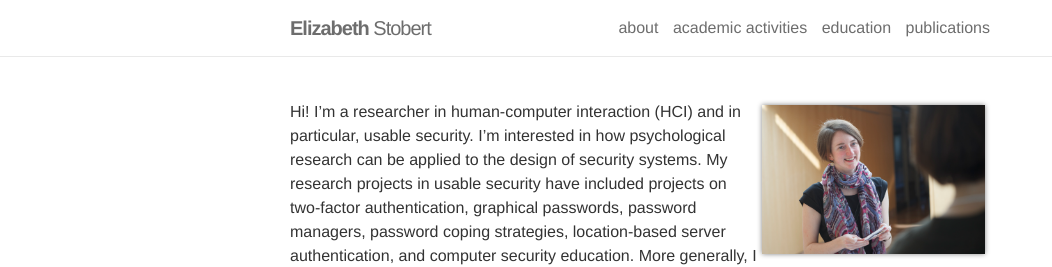
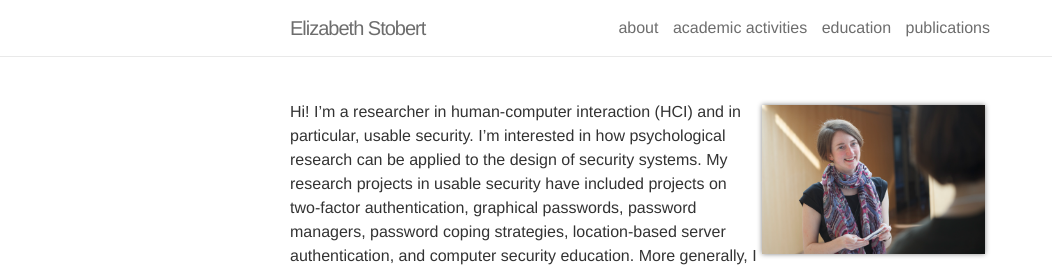
Before and after one commit to estobert/stobert-website, a Jekyll site: the page built from _pages/about.md, in a window 1280 px wide. Shown: the top 267 px of the page, without its empty margins (0-1052 px from the left). Built offline with Jekyll 4.4.1, drawn with Linux system fonts in a browser that asks for light colours; nearby versions of some CDN libraries.

Commit message:
fix firstname bold

```diff
--- a/_includes/header.html
+++ b/_includes/header.html
@@ -4,7 +4,7 @@
 
     <span class="site-title">
         {% assign name = site.name | split: ' ' %}
-        <strong>{{ name | first }}</strong> {{ name | last }}
+        {{ name | first }} {{ name | last }}
     </span>
 
     <nav class="site-nav">
```
